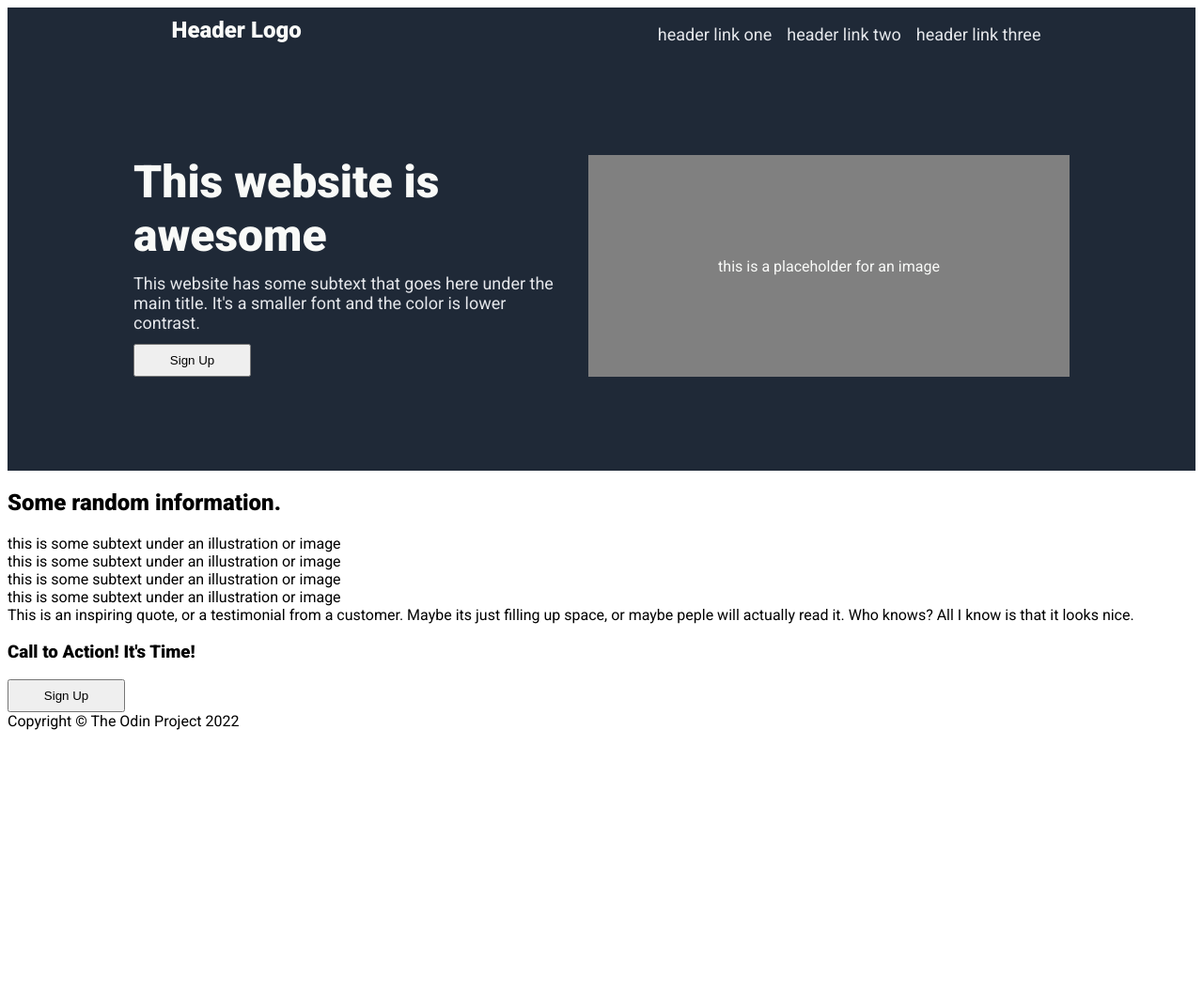
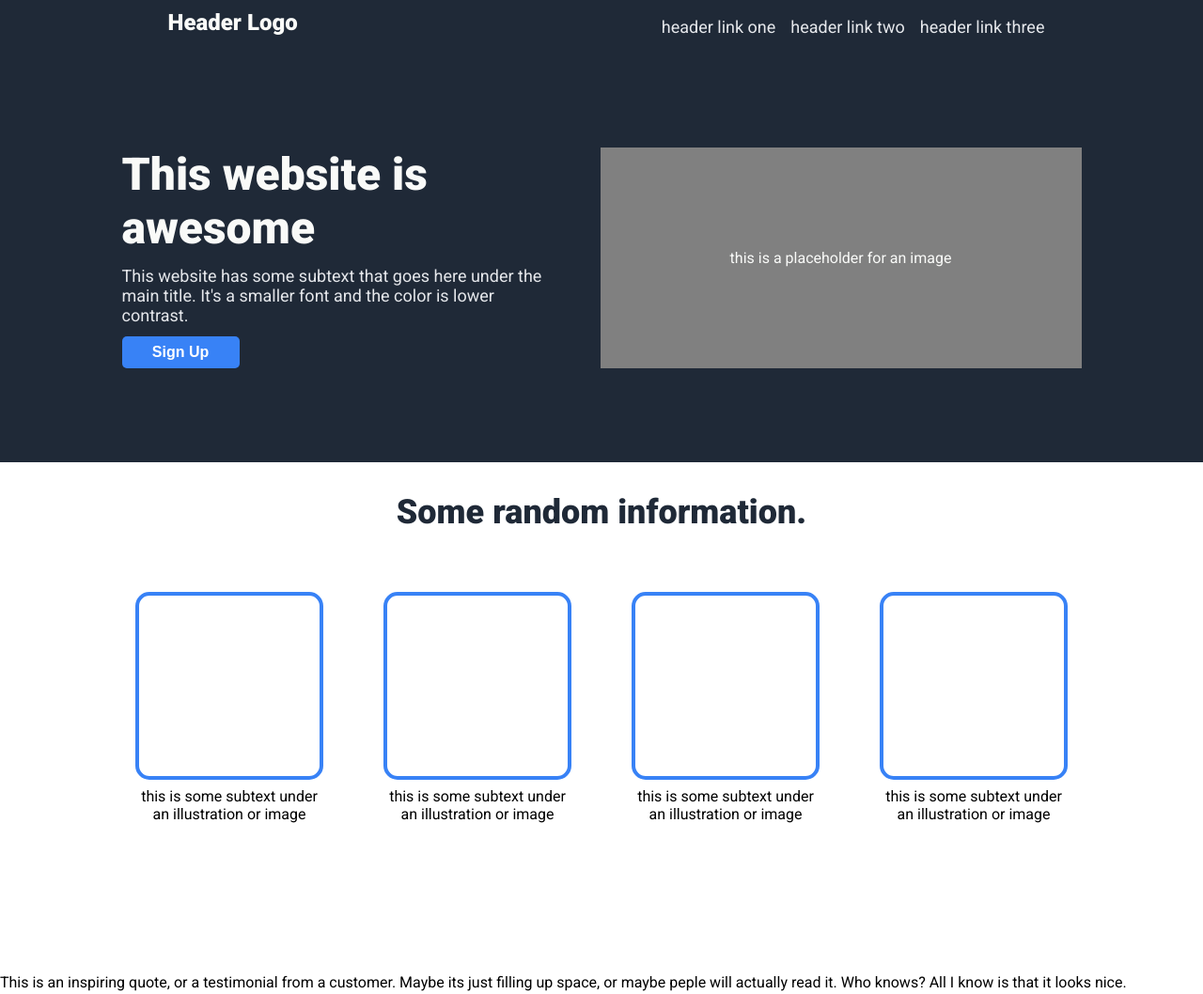
Before and after one commit to crackheadakira/TheOdinProject, a plain HTML site: page landing-page/index.html in a window 1280 px wide. Shown: the top 1058 px of the page at 94% size. Before the commit the page ends 800 px from the top, so only its background shows below. Drawn offline with Linux system fonts and the light colour scheme.

Commit message:
Finished Information Panel

```diff
--- a/landing-page/index.html
+++ b/landing-page/index.html
@@ -24,8 +24,7 @@
             <div class="heroMessage">
                 <div class="heroText">This website is awesome</div>
                 <div class="subtext">This website has some subtext that goes here under the main title. It's a smaller
-                    font
-                    and the color is lower contrast.</div>
+                    font and the color is lower contrast.</div>
                 <button class="signUp">Sign Up</button>
             </div>
 
@@ -33,20 +32,31 @@
         </div>
     </div>
 
-    <h2>Some random information.</h2>
+    <div class="informationTab">
+        <div class="informationHeader">Some random information.</div>
+        <div class="squareImages">
 
-    <div class="squareImages">
+            <div class="square">
                 <div class="squareImage"></div>
                 <div class="squareSubtext">this is some subtext under an illustration or image</div>
+            </div>
 
+            <div class="square">
                 <div class="squareImage"></div>
                 <div class="squareSubtext">this is some subtext under an illustration or image</div>
+            </div>
 
+            <div class="square">
                 <div class="squareImage"></div>
                 <div class="squareSubtext">this is some subtext under an illustration or image</div>
+            </div>
 
+            <div class="square">
                 <div class="squareImage"></div>
                 <div class="squareSubtext">this is some subtext under an illustration or image</div>
+            </div>
+
+        </div>
     </div>
 
 
--- a/landing-page/style.css
+++ b/landing-page/style.css
@@ -1,7 +1,8 @@
 @import url('https://fonts.googleapis.com/css2?family=Roboto:ital,wght@0,300;0,400;0,900;1,300&display=swap');
 
-html {
+body {
     font-family: 'Roboto', sans-serif;
+    margin: 0;
 }
 
 .top{
@@ -43,7 +44,7 @@ a {
 .hero{
     display: flex;
     flex-direction: row;
-    justify-content: space-evenly;
+    justify-content: space-around;
     padding: 100px;
 }
 
@@ -65,8 +66,23 @@ a {
 button{
     display: flex;
     justify-content: center;
+    border-radius: 5px;
     width: 125px;
     padding: 8px;
+    color: white;
+    border: none;
+    font-weight: bold;
+    font-size: 16px;
+    background: #3882f6;
+}
+
+button:hover{
+    transition: 250ms;
+    filter: brightness(80%)
+}
+
+button:active{
+    transform: scale(105%)
 }
 
 .heroImage{
@@ -77,3 +93,45 @@ button{
     height: auto;
     width: 512px;
 }
+
+.informationTab{
+    background: white;
+    height: 512px;
+}
+
+.informationHeader{
+    margin-top: 32px;
+    text-align: center;
+    font-size: 36px;
+    color: #1f2937;
+    font-weight: bolder;
+    margin-bottom: 64px;
+}
+
+.squareImage{
+    display: flex;
+    border-radius: 15px;
+    border: 4px solid #3882f6;
+    width: 192px;
+    height: 192px;
+}
+
+.squareSubtext{
+    text-align: center;
+    max-width: 192px;
+    margin-top: 8px;
+    margin-bottom: 32px;
+}
+
+.squareImages{
+    display: flex;
+    flex-direction: row;
+    justify-content: center;
+    gap: 64px;
+}
+
+.square{
+    display: flex;
+    flex-direction: column;
+    align-items: center;
+}
```
Lines whose indentation alone changed are shown as unchanged.
